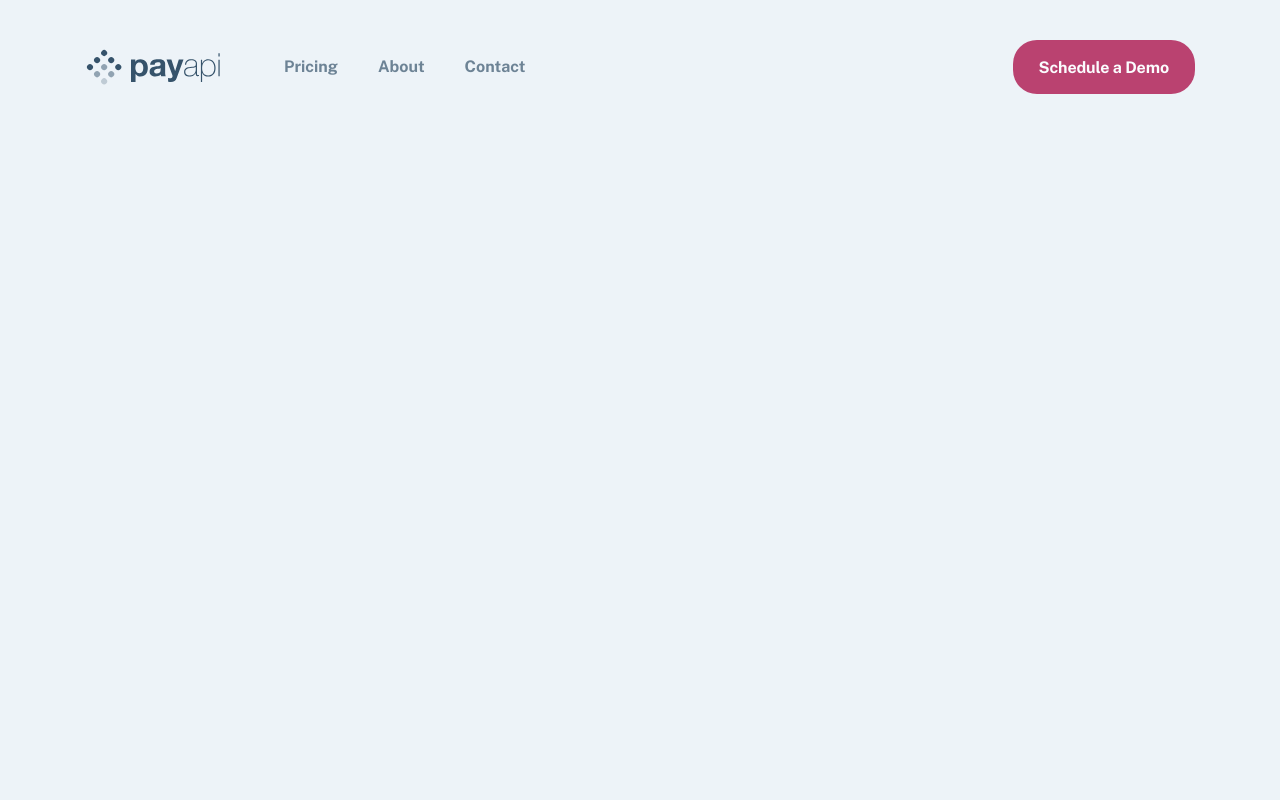
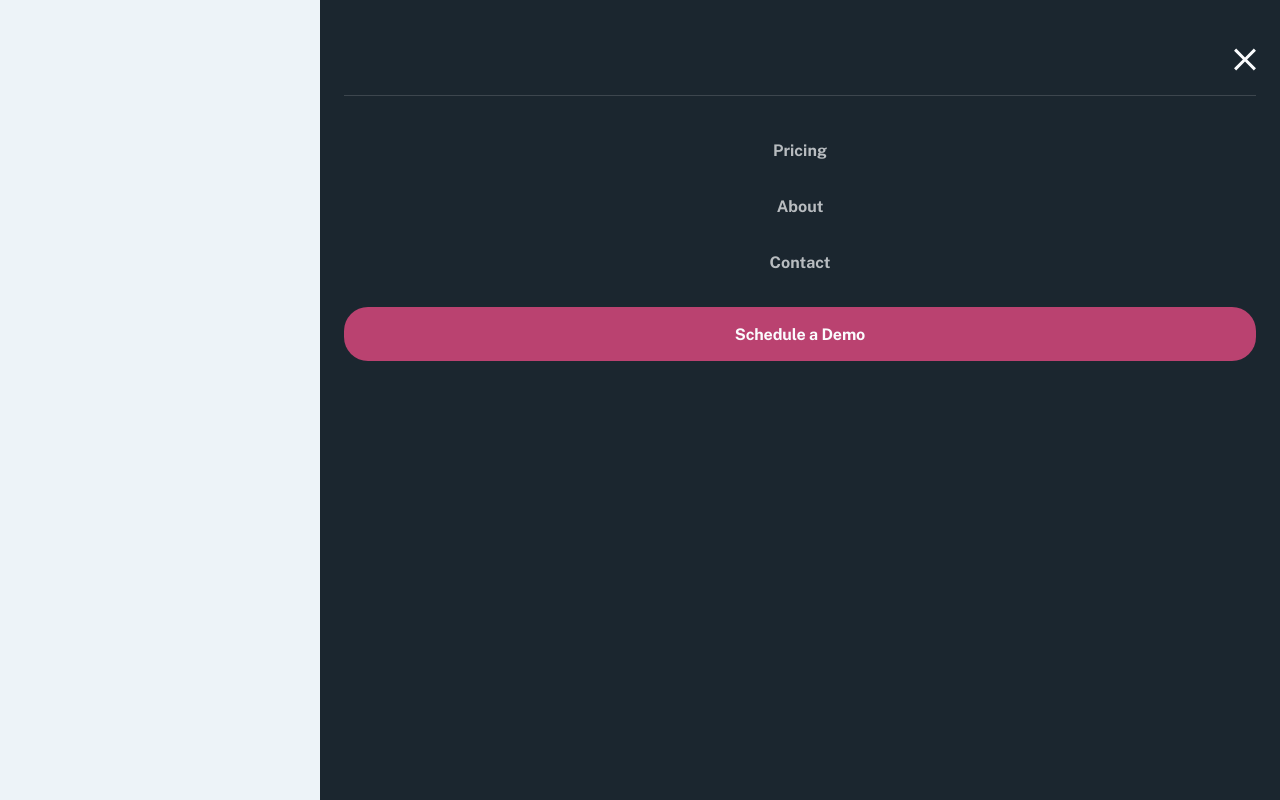
Before and after one commit to zetmosoma10/payapi, a React (Vite) app: page / in a window 1280 px wide. Built offline with nearby package versions, Linux system fonts and the light colour scheme.

Commit message:
build SideBar nav component

```diff
--- a/src/App.tsx
+++ b/src/App.tsx
@@ -1,11 +1,9 @@
-import CallToAction from "./components/CallToAction";
-import Footer from "./components/Footer";
-import NavBar from "./components/NavBar";
+import SideBar from "./components/SideBar";
 
 function App() {
   return (
-    <div className="bg-background_color min-h-screen overflow-hidden">
-      <NavBar />
+    <div className="relative bg-background_color min-h-screen overflow-hidden">
+      <SideBar />
     </div>
   );
 }
--- /dev/null
+++ b/src/components/SideBar.tsx
@@ -0,0 +1,30 @@
+import closeIcon from "../assets/shared/mobile/close.svg";
+import { navLinks } from "../constance";
+import Button from "./Button";
+
+const SideBar = () => {
+  return (
+    <aside className="absolute top-0 right-0 w-[75%] bg-mirage_blue text-center h-screen px-6 pt-12">
+      <header className="flex justify-end pb-6 border-b border-b-water_white border-opacity-15">
+        <img src={closeIcon} alt="" />
+      </header>
+      <ul className="mt-[43px] space-y-8">
+        {navLinks.map((link) => (
+          <li key={link.name}>
+            <a
+              className="text-water_white text-opacity-70 focus:text-opacity-100 font-bold"
+              href=""
+            >
+              {link.name}
+            </a>
+          </li>
+        ))}
+      </ul>
+      <Button type="link" classNames="btn-primary w-full mt-8">
+        Schedule a Demo
+      </Button>
+    </aside>
+  );
+};
+
+export default SideBar;
```
